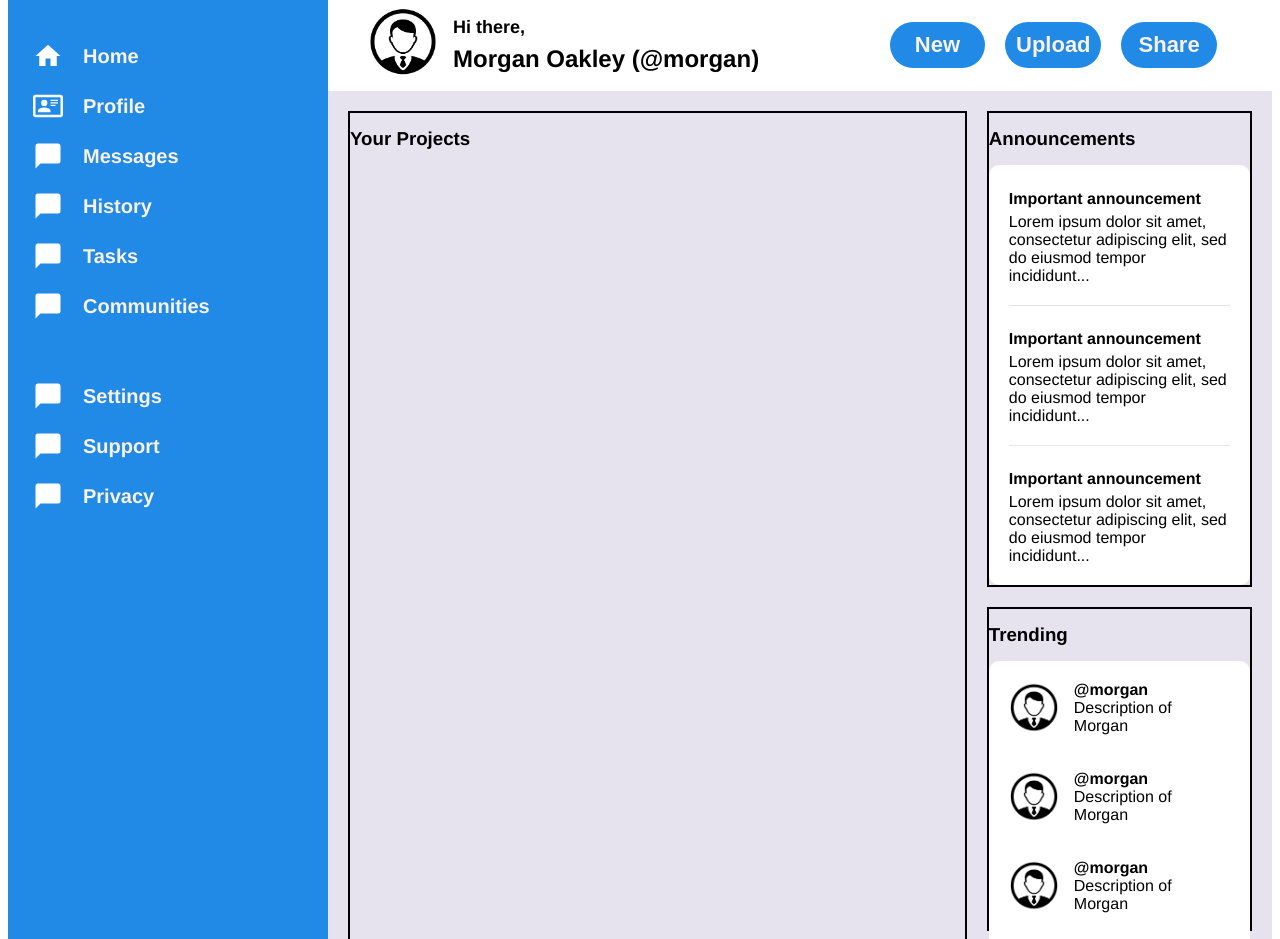
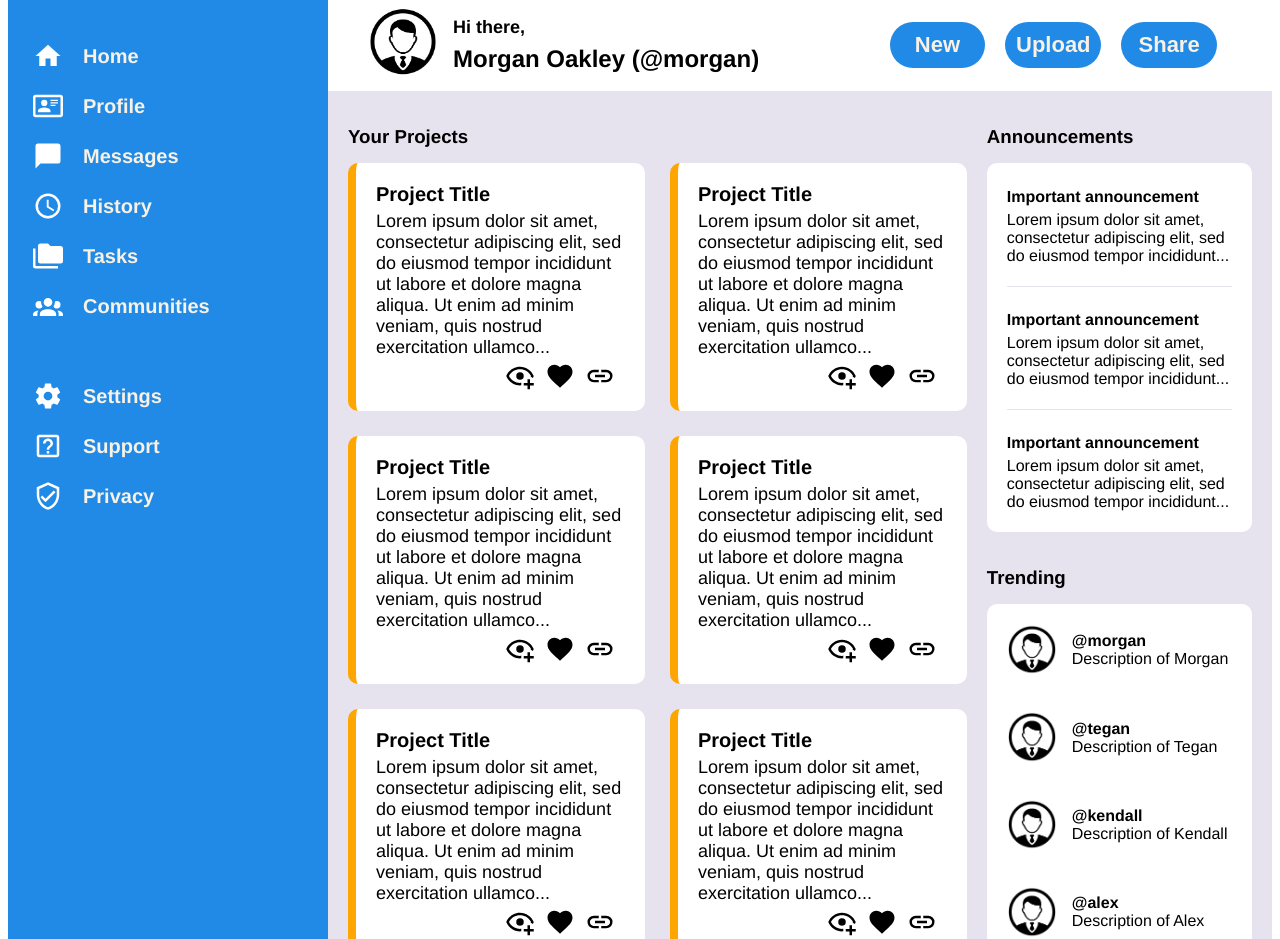
Before and after one commit to gtpWebDev/odin-2-admin-dashboard, a plain HTML site: page index.html in a window 1280 px wide. Shown: the part 92-1031 px from the top of the page. Drawn offline with Linux system fonts and the light colour scheme.

Commit message:
Add main content panel
Main panel structure and content added with projects,
announcements and trending sections.

```diff
--- a/index.html
+++ b/index.html
@@ -24,38 +24,38 @@
           <div class="dash-option-link">Home</div>
         </div>
         <div class="dash-option-container">
-          <img class="dash-option-img icon" src="img/profile.svg" alt="home">
+          <img class="dash-option-img icon" src="img/profile.svg" alt="profile">
           <div class="dash-option-link">Profile</div>
         </div>
         <div class="dash-option-container">
-          <img class="dash-option-img icon" src="img/message.svg" alt="home">
+          <img class="dash-option-img icon" src="img/message.svg" alt="messages">
           <div class="dash-option-link">Messages</div>
         </div>
         <div class="dash-option-container">
-          <img class="dash-option-img icon" src="img/message.svg" alt="home">
+          <img class="dash-option-img icon" src="img/clock.svg" alt="history">
           <div class="dash-option-link">History</div>
         </div>
         <div class="dash-option-container">
-          <img class="dash-option-img icon" src="img/message.svg" alt="home">
+          <img class="dash-option-img icon" src="img/folders.svg" alt="tasks">
           <div class="dash-option-link">Tasks</div>
         </div>
         <div class="dash-option-container">
-          <img class="dash-option-img icon" src="img/message.svg" alt="home">
+          <img class="dash-option-img icon" src="img/people.svg" alt="communities">
           <div class="dash-option-link">Communities</div>
         </div>
      </div>
 
       <div id="dashboard-settings">
         <div class="dash-option-container">
-          <img class="dash-option-img icon" src="img/message.svg" alt="home">
+          <img class="dash-option-img icon" src="img/cog.svg" alt="home">
           <div class="dash-option-link">Settings</div>
         </div>
         <div class="dash-option-container">
-          <img class="dash-option-img icon" src="img/message.svg" alt="home">
+          <img class="dash-option-img icon" src="img/question.svg" alt="home">
           <div class="dash-option-link">Support</div>
         </div>
         <div class="dash-option-container">
-          <img class="dash-option-img icon" src="img/message.svg" alt="home">
+          <img class="dash-option-img icon" src="img/shield.svg" alt="home">
           <div class="dash-option-link">Privacy</div>
         </div>
 
@@ -68,7 +68,7 @@
         <input id="topbar-search-text" type="text">
       </div>
       <div id="topbar-profile-menu">
-        <img class="icon" src="img/magnify.svg" alt="search">
+        <img class="icon" src="img/bell.svg" alt="search">
         <img class="profile-pic" src="img/profile-pic.png" alt="search">
         <p style="font-size: 22px; font-weight: 800">Morgan Oakley</p>
       </div>
@@ -93,9 +93,76 @@
     <div id="main-content">
 
       <div id="main-projects-container">
+
         <h3>Your Projects</h3>
+        <div id="projects-content-container">
+          <div class="indiv-project-container">
+            <p class="project-title">Project Title</p>
+            <p class="project-details">Lorem ipsum dolor sit amet, consectetur adipiscing elit, sed do eiusmod tempor incididunt ut labore et dolore magna aliqua. Ut enim ad minim veniam, quis nostrud exercitation ullamco...</p>
+            <div class="project-icons">
+              <img class="icon" src="img/eye.svg" alt="search">
+              <img class="icon" src="img/heart.svg" alt="search">
+              <img class="icon" src="img/link.svg" alt="search">
+            </div>
+          </div>
+
+          <div class="indiv-project-container">
+            <p class="project-title">Project Title</p>
+            <p class="project-details">Lorem ipsum dolor sit amet, consectetur adipiscing elit, sed do eiusmod tempor incididunt ut labore et dolore magna aliqua. Ut enim ad minim veniam, quis nostrud exercitation ullamco...</p>
+            <div class="project-icons">
+              <img class="icon" src="img/eye.svg" alt="search">
+              <img class="icon" src="img/heart.svg" alt="search">
+              <img class="icon" src="img/link.svg" alt="search">
+            </div>
+          </div>
+
+          <div class="indiv-project-container">
+            <p class="project-title">Project Title</p>
+            <p class="project-details">Lorem ipsum dolor sit amet, consectetur adipiscing elit, sed do eiusmod tempor incididunt ut labore et dolore magna aliqua. Ut enim ad minim veniam, quis nostrud exercitation ullamco...</p>
+            <div class="project-icons">
+              <img class="icon" src="img/eye.svg" alt="search">
+              <img class="icon" src="img/heart.svg" alt="search">
+              <img class="icon" src="img/link.svg" alt="search">
+            </div>
+          </div>
+
+          <div class="indiv-project-container">
+            <p class="project-title">Project Title</p>
+            <p class="project-details">Lorem ipsum dolor sit amet, consectetur adipiscing elit, sed do eiusmod tempor incididunt ut labore et dolore magna aliqua. Ut enim ad minim veniam, quis nostrud exercitation ullamco...</p>
+            <div class="project-icons">
+              <img class="icon" src="img/eye.svg" alt="search">
+              <img class="icon" src="img/heart.svg" alt="search">
+              <img class="icon" src="img/link.svg" alt="search">
+            </div>
+          </div>
+
+          <div class="indiv-project-container">
+            <p class="project-title">Project Title</p>
+            <p class="project-details">Lorem ipsum dolor sit amet, consectetur adipiscing elit, sed do eiusmod tempor incididunt ut labore et dolore magna aliqua. Ut enim ad minim veniam, quis nostrud exercitation ullamco...</p>
+            <div class="project-icons">
+              <img class="icon" src="img/eye.svg" alt="search">
+              <img class="icon" src="img/heart.svg" alt="search">
+              <img class="icon" src="img/link.svg" alt="search">
+            </div>
+          </div>
+
+          <div class="indiv-project-container">
+            <p class="project-title">Project Title</p>
+            <p class="project-details">Lorem ipsum dolor sit amet, consectetur adipiscing elit, sed do eiusmod tempor incididunt ut labore et dolore magna aliqua. Ut enim ad minim veniam, quis nostrud exercitation ullamco...</p>
+            <div class="project-icons">
+              <img class="icon" src="img/eye.svg" alt="search">
+              <img class="icon" src="img/heart.svg" alt="search">
+              <img class="icon" src="img/link.svg" alt="search">
+            </div>
+          </div>
+
+
+        </div>
+
+
 
       </div>
+
       <div id="main-announcements-container">
         <h3>Announcements</h3>
         <div id="announcements-content-container">
@@ -128,22 +195,22 @@
           <div class="indiv-trending-container">
             <img class="profile-pic" src="img/profile-pic.png" alt="search">
             <div>
-              <p style="font-weight: 800">@morgan</p>
-              <p>Description of Morgan</p>
+              <p style="font-weight: 800">@tegan</p>
+              <p>Description of Tegan</p>
             </div>
           </div>
           <div class="indiv-trending-container">
             <img class="profile-pic" src="img/profile-pic.png" alt="search">
             <div>
-              <p style="font-weight: 800">@morgan</p>
-              <p>Description of Morgan</p>
+              <p style="font-weight: 800">@kendall</p>
+              <p>Description of Kendall</p>
             </div>
           </div>
           <div class="indiv-trending-container">
             <img class="profile-pic" src="img/profile-pic.png" alt="search">
             <div>
-              <p style="font-weight: 800">@morgan</p>
-              <p>Description of Morgan</p>
+              <p style="font-weight: 800">@alex</p>
+              <p>Description of Alex</p>
             </div>
           </div>
         </div>
--- a/styles.css
+++ b/styles.css
@@ -190,14 +190,14 @@ p {
   grid-column: 2;
   grid-row: 2;
   display: grid;
-  grid-template-rows: 1fr 1fr;
+  grid-template-rows: auto 1fr;
   grid-template-columns: 0.7fr 0.3fr;
   padding: 20px;
   gap: 20px;
 }
 
 #main-projects-container {
-  border: 2px solid;
+  /* border: 2px solid; */
   grid-row: 1 / 3;
   grid-column: 1;
 }
@@ -205,7 +205,13 @@ p {
 #main-announcements-container {
   grid-row: 1;
   grid-column: 2;
-  border: 2px solid;
+  /* border: 2px solid; */
+}
+
+.announcement-text {
+  height: 55px;
+  max-height: 55px;
+  overflow: hidden;
 }
 
 #announcements-content-container {
@@ -222,7 +228,7 @@ p {
 }
 
 #main-trending-container {
-  border: 2px solid;
+  /* border: 2px solid; */
   grid-row: 2;
   grid-column: 2;
   height: 40vh;
@@ -243,3 +249,36 @@ p {
   gap: 15px;
   align-items: center;
 }
+
+#projects-content-container {
+  display: grid;
+  grid-template-columns: repeat(2, 1fr);
+  grid-template-rows: repeat(3, 1fr);
+  gap: 25px;
+}
+
+.indiv-project-container {
+  background-color: var(--backGroundColour);
+  border-left: 8px solid orange;
+  border-radius: 10px;
+  padding: 20px;
+  display: grid;
+  grid-template-rows: auto 150px auto;
+}
+
+.project-title {
+  font-weight: 800;
+  font-size: 20px;
+  align-self: center;
+  margin-bottom: 5px;
+}
+
+.project-details {
+  font-size: 18px;
+}
+
+.project-icons {
+  display: grid;
+  grid-template-columns: repeat(3, 40px);
+  justify-content: end;
+}
```
Also changed, not shown: img/bell.svg (added), img/clock.svg (added), img/cog.svg (added), img/eye.svg (added), img/folders.svg (added), img/heart.svg (added), img/link.svg (added), img/people.svg (added), img/question.svg (added), img/shield.svg (added).
